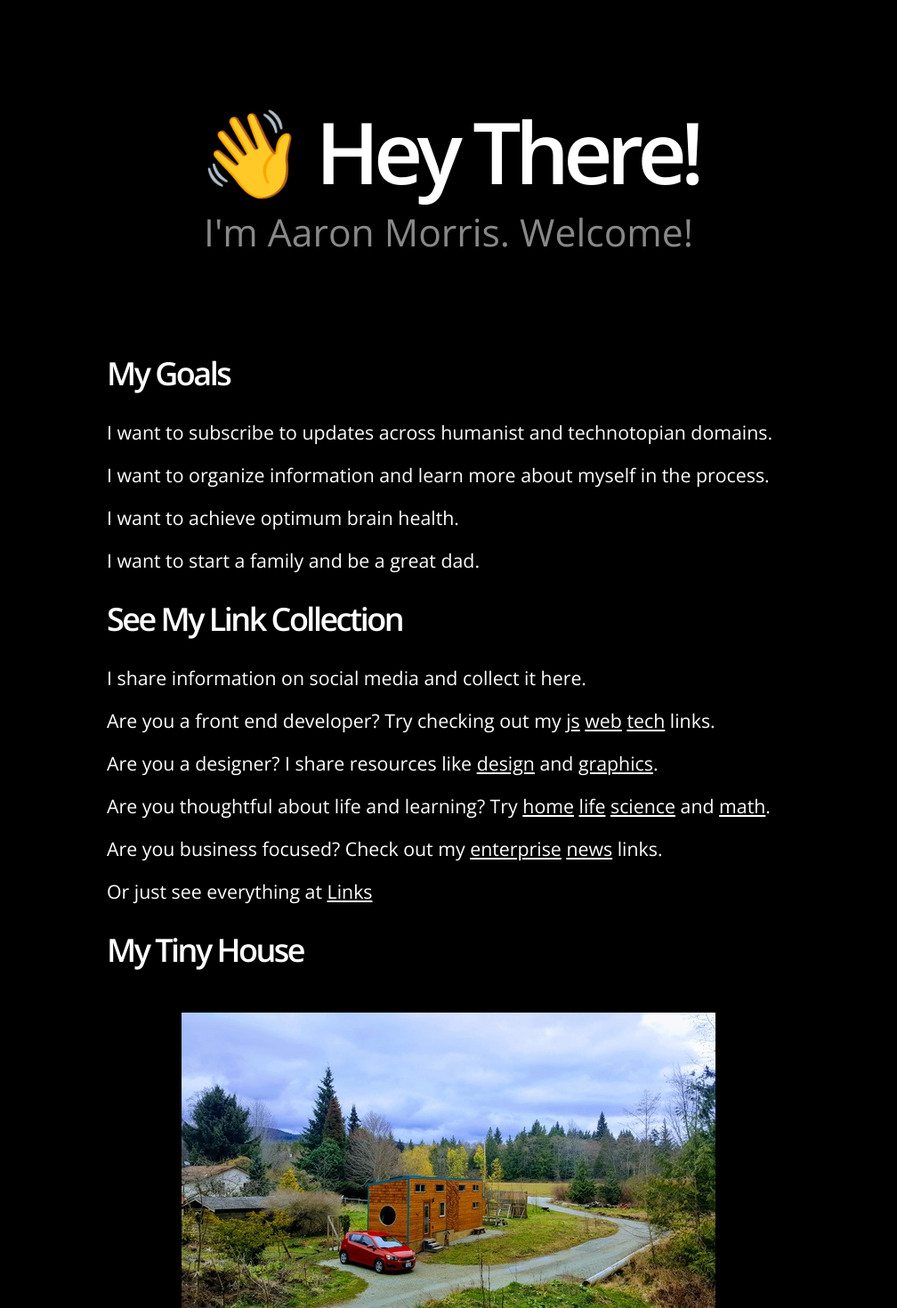
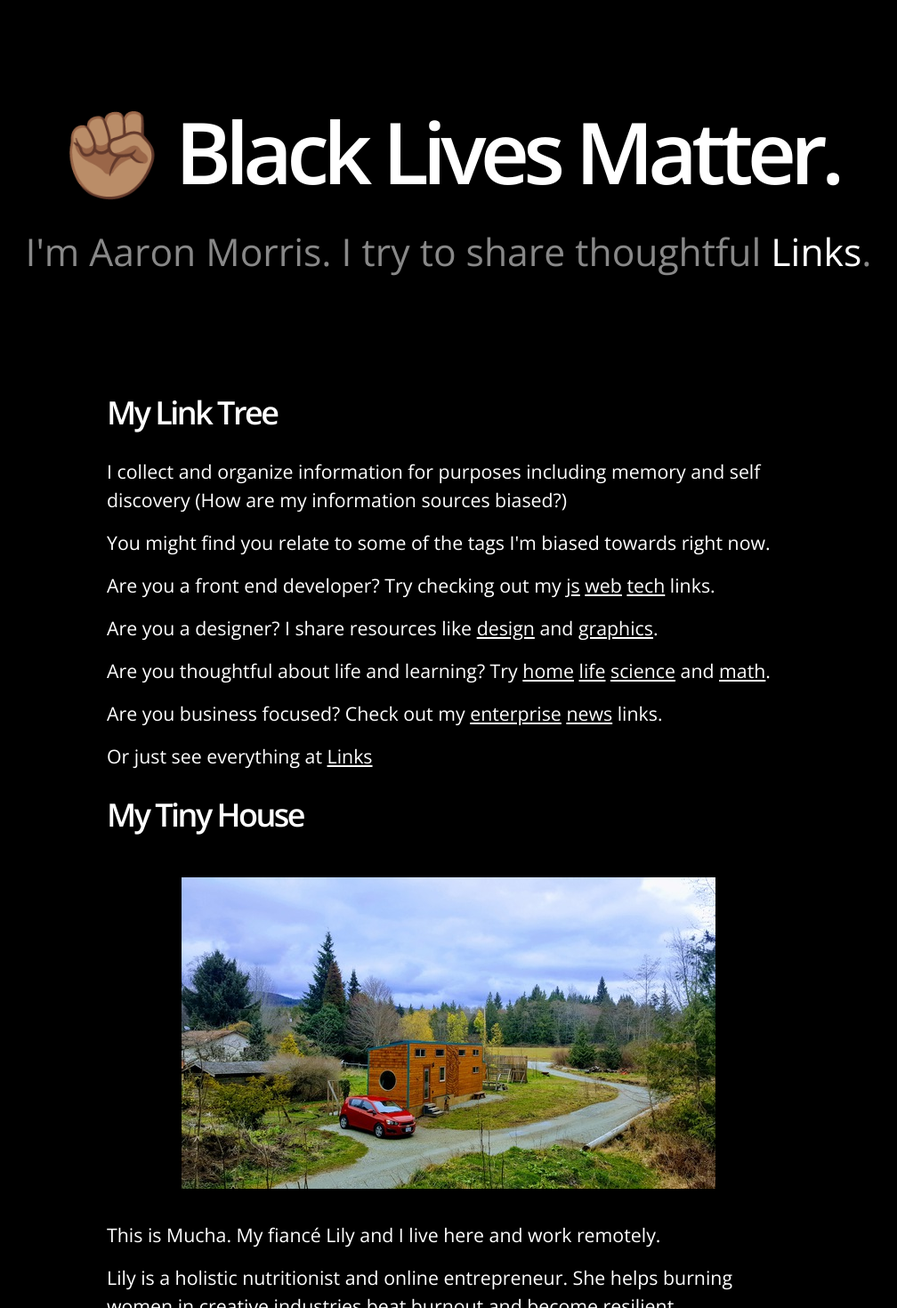
Before and after one commit to AAorris/amorris-2021, a Next.js app: page / in a window 1280 px wide. Shown: the part 80-1550 px from the top of the page at 89% size, without its empty margins (136-1144 px from the left). Built offline with nearby package versions, Linux system fonts and the light colour scheme.

Commit message:
Black lives matter.

```diff
--- a/pages/index.jsx
+++ b/pages/index.jsx
@@ -65,22 +65,16 @@ function Links({ items }) {
             <link href="https://fonts.googleapis.com/css2?family=Open+Sans:wght@400;600&display=swap" rel="stylesheet"></link>
         </Head>
         <div style={{padding: 80, textAlign: 'center'}}>
-            <h1>👋 Hey There!</h1>
-            <sub className={"block header"}>I'm Aaron Morris. Welcome!</sub>
+            <h1>✊🏽 Black Lives Matter.</h1>
+            <sub className={"block header"}>I'm Aaron Morris. I try to share thoughtful <Link href="/links"><a style={{fontSize: '32pt'}}>Links</a></Link>.</sub>
         </div>
         <Block>
-            <h2>My Goals</h2>
-            <p>I want to subscribe to updates across humanist and technotopian domains.</p>
-            <p>I want to organize information and learn more about myself in the process.</p>
-            <p>I want to achieve optimum brain health.</p>
-            <p>I want to start a family and be a great dad.</p>
-        </Block>
-        <Block>
-            <h2>See My Link Collection</h2>
+            <h2>My Link Tree</h2>
 
             <div>{(([js, web, tech, home, life, science, graphics, math, design, enterprise, news]) => (
                 <Fragment>
-                    <p>I share information on social media and collect it here.</p>
+                    <p>I collect and organize information for purposes including memory and self discovery (How are my information sources biased?)</p>
+                    <p>You might find you relate to some of the tags I'm biased towards right now.</p>
                     <p>Are you a front end developer? Try checking out my {js} {web} {tech} links.</p>
                     <p>Are you a designer? I share resources like {design} and {graphics}.</p>
                     <p>Are you thoughtful about life and learning? Try {home} {life} {science} and {math}.</p>
@@ -96,7 +90,7 @@ function Links({ items }) {
         <Block>
             <h2>My Tiny House</h2>
             <img style={{display: 'block', margin: 'auto', padding: 20}} src="/img/p10.008.jpg" />
-            <p>This is Mucha. My fiancé Lily and I live here and work remotelys.</p>
+            <p>This is Mucha. My fiancé Lily and I live here and work remotely.</p>
             <p>Lily is a holistic nutritionist and online entrepreneur. She helps burning women in creative industries beat burnout and become resilient.</p>
         </Block>
         <Block>
@@ -104,7 +98,7 @@ function Links({ items }) {
             <img style={{display: 'block', margin: 'auto', padding: 20}} src="/img/p10.010.jpg" />
             <p>I'm a full-stack engineer at Zapier. We're working to democratize automation.</p>
             <p>My personal goal is practicing meta-learning. That means learning about learning itself, and how to do that better.</p>
-            <p>Follow me if you're interested via the website header! See you around.</p>
+            <p>Follow me on <a className="underline" title="Updates on Twitter" href="https://twitter.com/aaorris">Twitter</a>.</p>
         </Block>
     </main>
 }
```
